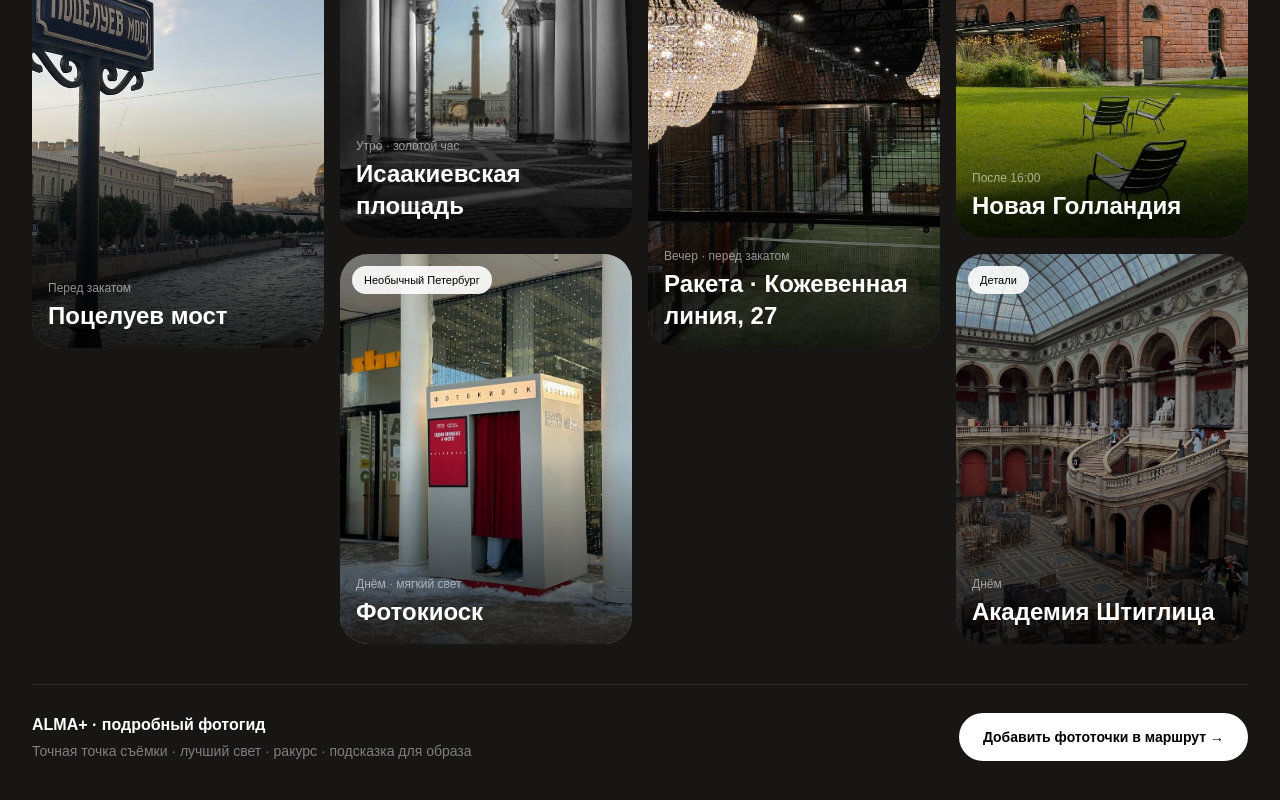
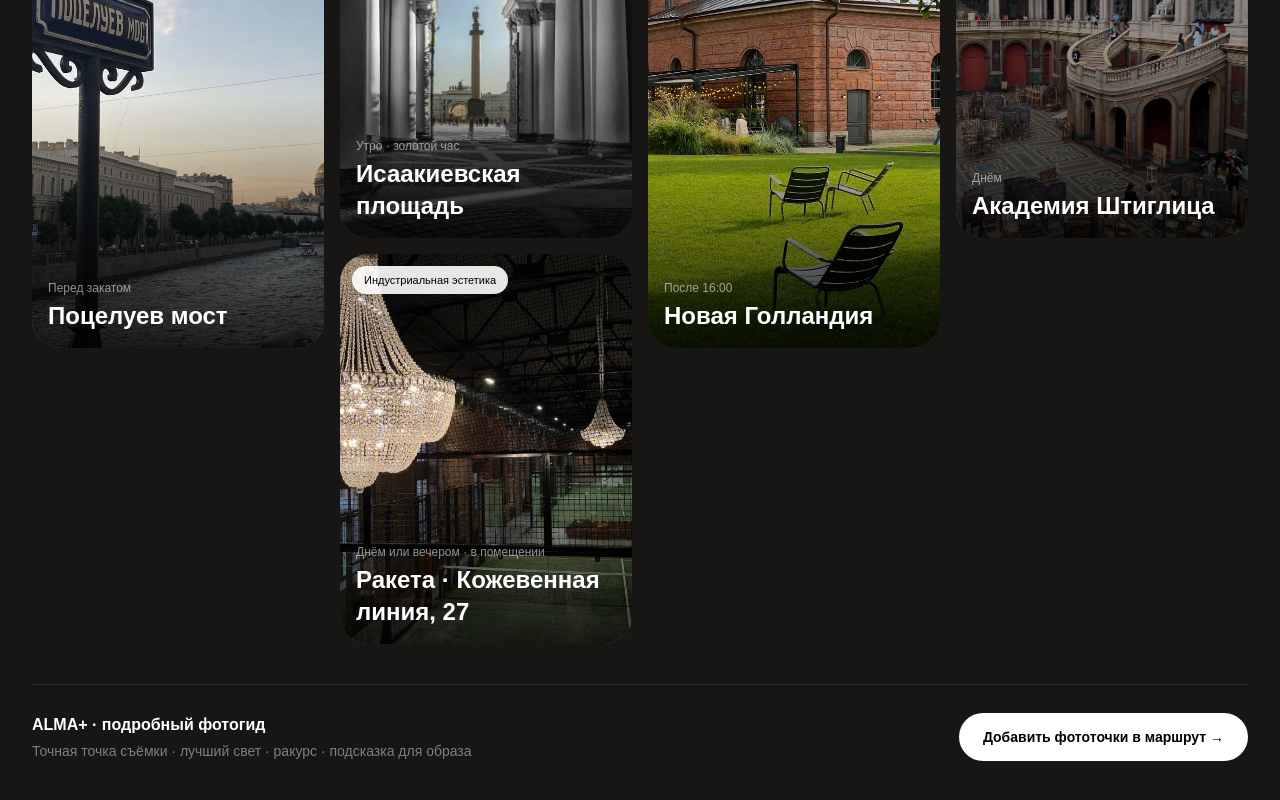
Before and after one commit to olgakastanova48386-dotcom/alma, a Next.js app: page / in a window 1280 px wide. Shown: the part 2336-3136 px from the top of the page. Built offline with nearby package versions, Linux system fonts and the light colour scheme; no server answers.

Commit message:
Remove unverified photozone and fix indoor padel timing

```diff
--- a/app/page.tsx
+++ b/app/page.tsx
@@ -22,8 +22,7 @@ const places = [
 const photozones = [
   { title: "Поцелуев мост", tag: "Романтика", image: "/images/kisses-bridge.jpg", time: "Перед закатом" },
   { title: "Исаакиевская площадь", tag: "Архитектура", image: "/images/isaac.jpg", time: "Утро · золотой час" },
-  { title: "Фотокиоск", tag: "Необычный Петербург", image: "/images/фотокиоск.jpg", time: "Днём · мягкий свет" },
-  { title: "Ракета · Кожевенная линия, 27", tag: "Индустриальная эстетика", image: "/images/падл адрес ракета кожевенная линия, 27.jpg", time: "Вечер · перед закатом" },
+  { title: "Ракета · Кожевенная линия, 27", tag: "Индустриальная эстетика", image: "/images/падл адрес ракета кожевенная линия, 27.jpg", time: "Днём или вечером · в помещении" },
   { title: "Новая Голландия", tag: "Городская эстетика", image: "/images/new-holland.jpg", time: "После 16:00" },
   { title: "Академия Штиглица", tag: "Детали", image: "/images/shtiglitz.jpg", time: "Днём" },
 ];
```
